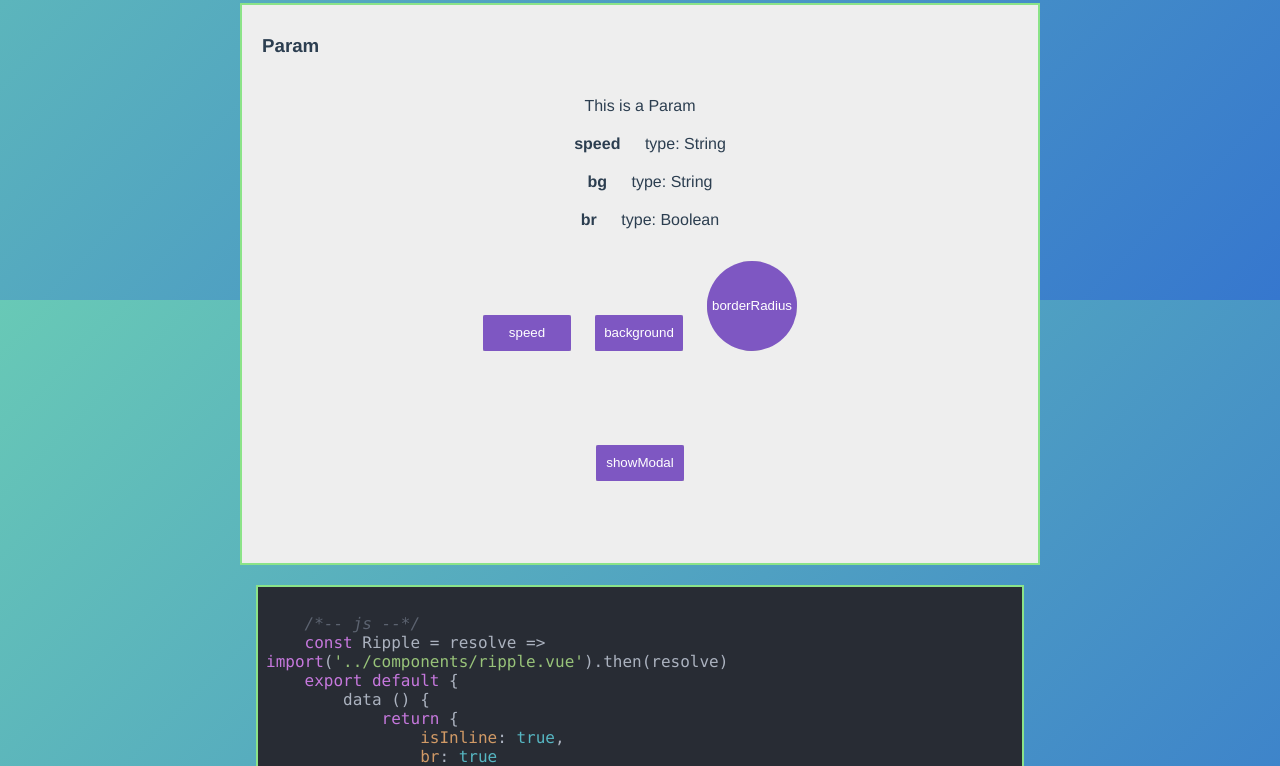
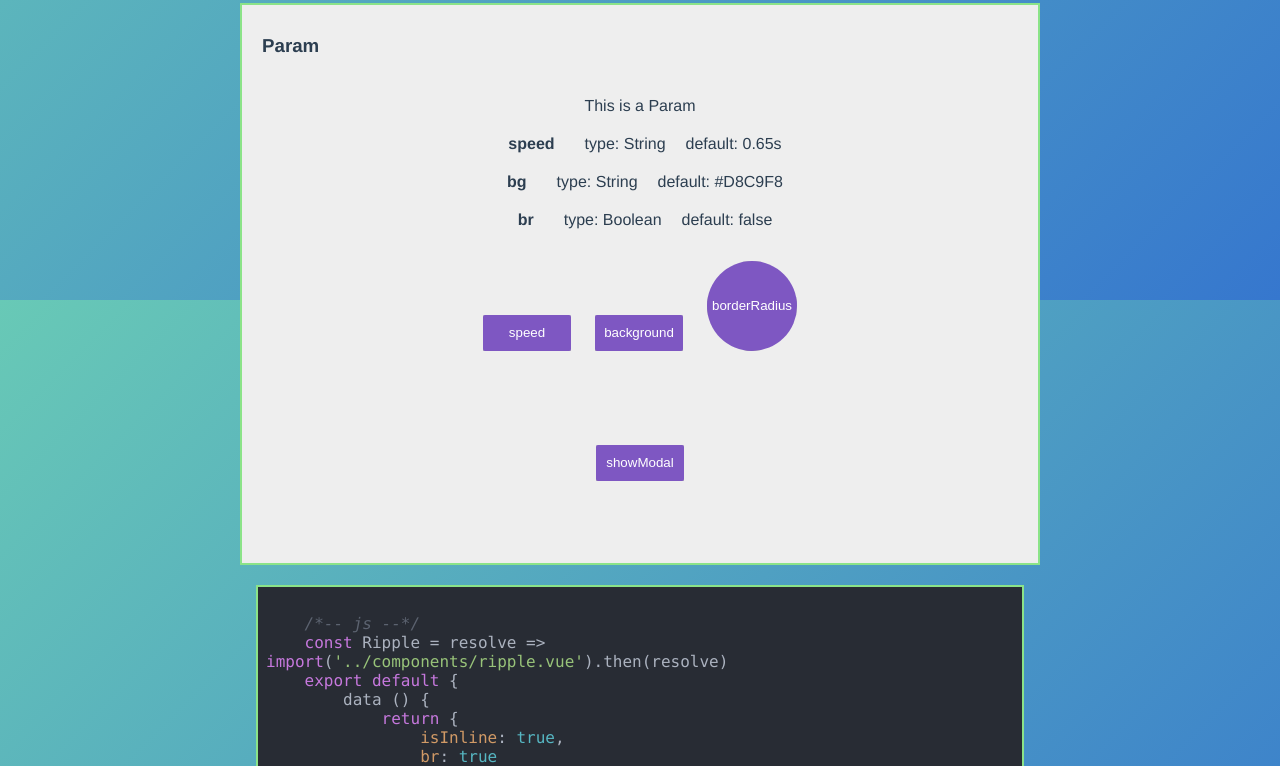
Before and after one commit to LDQ-first/vue-ripple, a Vue app: page / in a window 1280 px wide. Shown: the part 4500-5266 px from the top of the page. Built offline with nearby package versions, Linux system fonts and the light colour scheme.

Commit message:
'modify'

```diff
--- a/src/views/show.vue
+++ b/src/views/show.vue
@@ -74,9 +74,21 @@
                             <div class="content">
                                 <p>This is a Param</p>
                                 <ul class="param-list">
-                                    <li class="param-list-item"><strong>speed</strong>  type: String</li>
-                                    <li class="param-list-item"><strong>bg</strong>  type: String</li>
-                                    <li class="param-list-item"><strong>br</strong>  type: Boolean</li>
+                                    <li class="param-list-item">
+                                        <strong>speed</strong>
+                                        <span class="des">type: String</span>
+                                        <span class="des">default: 0.65s</span>
+                                    </li>
+                                    <li class="param-list-item">
+                                        <strong>bg</strong>
+                                        <span class="des">type: String</span>
+                                        <span class="des">default: #D8C9F8</span>
+                                    </li>
+                                    <li class="param-list-item">
+                                        <strong>br</strong>
+                                        <span class="des">type: Boolean</span>
+                                        <span class="des">default: false</span>
+                                    </li>
                                 </ul>
                                 <ripple class="ripbtn" :isInline="isInline" speed="2">
                                     <button slot="pure">speed</button>
@@ -383,9 +395,21 @@
                 <div class="content">
                     <p>This is a Param</p>
                     <ul class="param-list">
-                        <li class="param-list-item"><strong>speed</strong>  type: String</li>
-                        <li class="param-list-item"><strong>bg</strong>  type: String</li>
-                        <li class="param-list-item"><strong>br</strong>  type: Boolean</li>
+                        <li class="param-list-item">
+                            <strong>speed</strong>
+                            <span class="des">type: String</span>
+                            <span class="des">default: 0.65s</span>
+                        </li>
+                        <li class="param-list-item">
+                            <strong>bg</strong>
+                            <span class="des">type: String</span>
+                            <span class="des">default: #D8C9F8</span>
+                        </li>
+                        <li class="param-list-item">
+                            <strong>br</strong>
+                            <span class="des">type: Boolean</span>
+                            <span class="des">default: false</span>
+                        </li>
                     </ul>
                     <ripple class="ripbtn" :isInline="isInline" speed="2">
                         <button slot="pure">speed</button>
@@ -447,6 +471,9 @@
         .br {
             width: 90px;
             height: 90px;
+        }
+        .des {
+            margin: 0 10px;
         }
     }
     `
@@ -550,6 +577,9 @@
             width: 90px;
             height: 90px;
         }
+        .des {
+            margin: 0 10px;
+        }
     }
 
 
```
Also changed, not shown: 13 other files (tests, documents, lock files or other folders).
